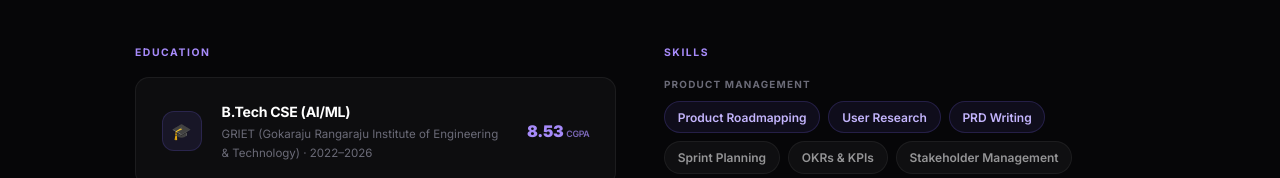
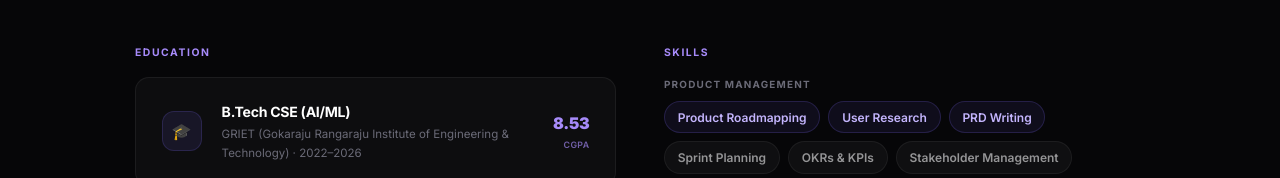
Before and after one commit to Karthikeya054/Portfolio, a plain HTML site: page KarthikeyaAlla-Portfolio.html in a window 1280 px wide. Shown: the part 6913-7091 px from the top of the page. Drawn offline with Linux system fonts and the light colour scheme.

Commit message:
fix: align CGPA label below score, right-aligned

```diff
--- a/KarthikeyaAlla-Portfolio.html
+++ b/KarthikeyaAlla-Portfolio.html
@@ -863,7 +863,7 @@ footer{border-top:1px solid var(--border);padding:2.5rem max(1.5rem, calc((100vw
             <div class="edu-item-name">B.Tech CSE (AI/ML)</div>
             <div class="edu-item-sub">GRIET (Gokaraju Rangaraju Institute of Engineering &amp; Technology) · 2022–2026</div>
           </div>
-          <div class="edu-item-score">8.53 <span style="font-size:.55rem;font-weight:600;opacity:.7">CGPA</span></div>
+          <div class="edu-item-score" style="display:flex;flex-direction:column;align-items:flex-end;gap:.05rem"><span>8.53</span><span style="font-size:.55rem;font-weight:600;opacity:.65;letter-spacing:.04em">CGPA</span></div>
         </div>
         <div class="edu-item reveal reveal-delay-1">
           <div class="edu-item-icon">📚</div>
```
Also changed, not shown: index.html (+1 -1 lines).
